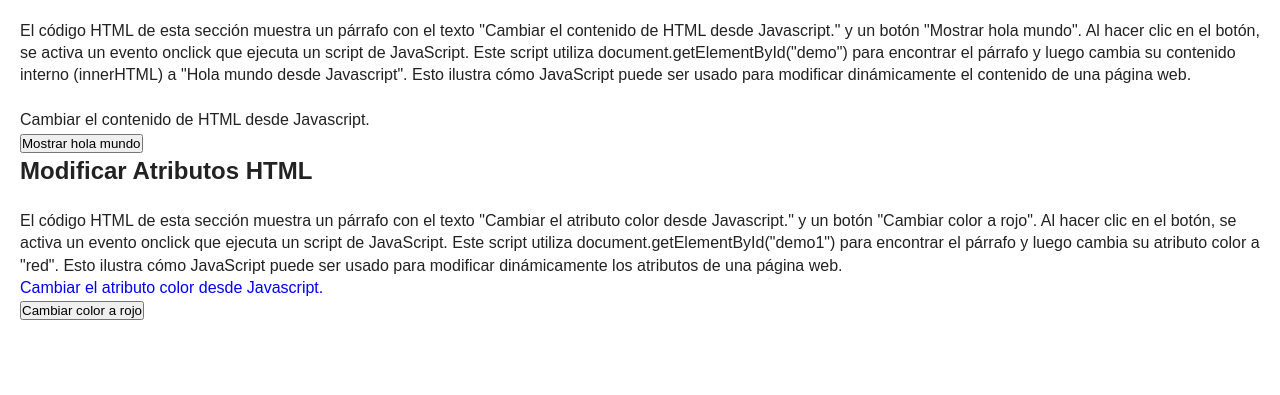
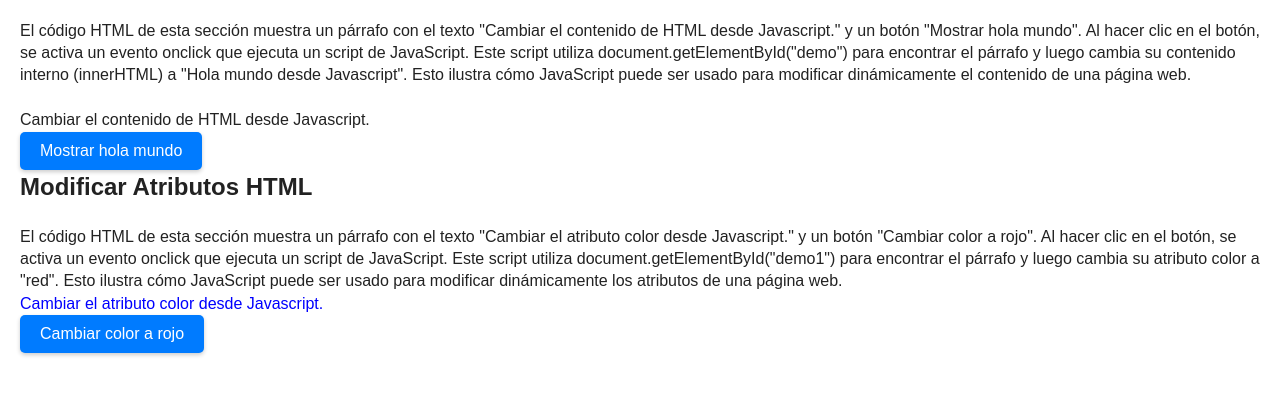
Before and after one commit to miguelvidalbellido/gitFlow_daw, a website built with webpack: page index.html in a window 1280 px wide. Shown: the part 1027-1422 px from the top of the page. Built offline with nearby package versions, Linux system fonts and the light colour scheme.

Commit message:
[Usuario 3] - Esilos CSS añadidos para la nueva sección

```diff
--- a/css/style.css
+++ b/css/style.css
@@ -335,3 +335,28 @@ footer {
   height: 200px;
   margin: 10px;
 }
+
+/* Estilo base para el botón */
+button {
+  background-color: #007BFF;
+  color: white;
+  padding: 10px 20px;
+  border: none;
+  border-radius: 5px;
+  font-size: 16px;
+  cursor: pointer;
+  transition: all 0.3s ease;
+  box-shadow: 0 2px 4px rgba(0, 0, 0, 0.2);
+}
+
+
+button:hover {
+  background-color: #0056b3;
+  box-shadow: 0 4px 8px rgba(0, 0, 0, 0.3);
+}
+
+
+button:active {
+  background-color: #004085;
+  box-shadow: 0 2px 4px rgba(0, 0, 0, 0.2);
+}
```
